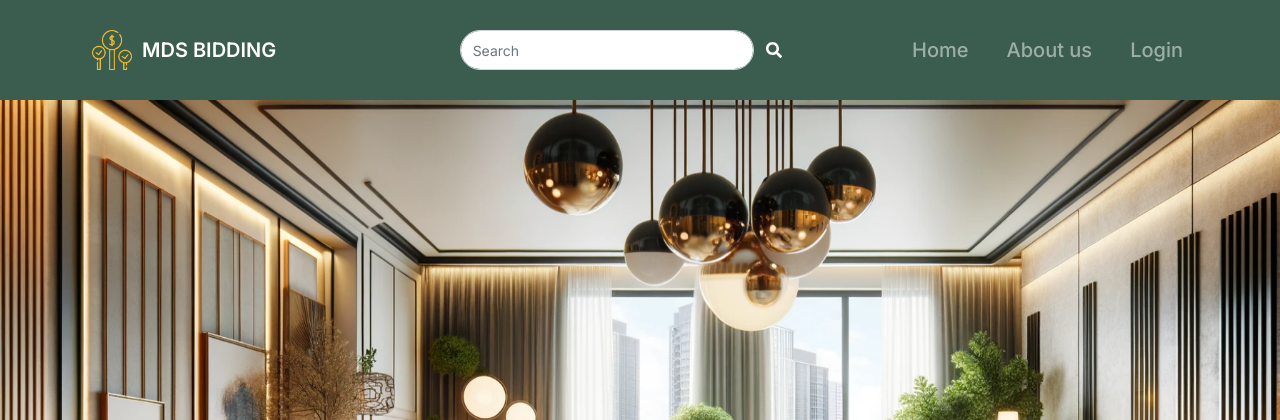
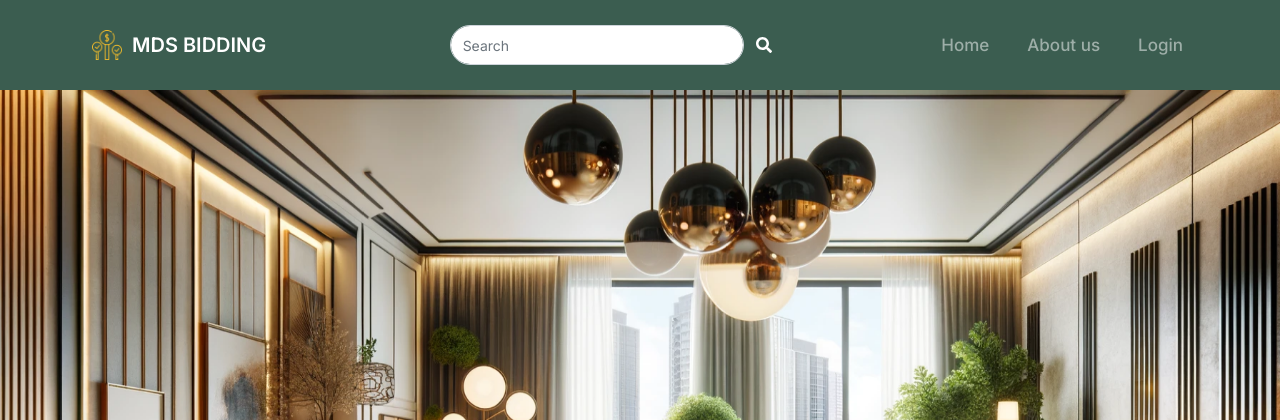
Before and after one commit to MohamedJmal99/IHM, a PHP site: page /index.php?page=home in a window 1280 px wide. Shown: the top 420 px of the page. Run offline with PHP 8.4, Linux system fonts and the light colour scheme; data comes from the database, SQL or seed files in the repository; data that the repository does not hold is empty; some libraries are stand-ins or nearby versions.

Commit message:
Modified parts in Home Page

```diff
--- a/index.php
+++ b/index.php
@@ -51,7 +51,7 @@ include('header.php');
 
     <div class="container">
 
-      <a class="custom-navbar navbar-brand " href="./" style="display: flex;align-items: center !important;"><img src="./images/enchere1.png" alt="auction-icon" style="margin: auto 10px; width: 40px !important;">MDS BIDDING</a>
+      <a class="custom-navbar navbar-brand " href="./" style="display: flex;align-items: center !important;"><img src="./images/enchere1.png" alt="auction-icon" style="margin: auto 10px; width: 30px !important;">MDS BIDDING</a>
       <button class="navbar-toggler navbar-toggler-right" type="button" data-toggle="collapse" data-target="#navbarResponsive" aria-controls="navbarResponsive" aria-expanded="false" aria-label="Toggle navigation"><span class="navbar-toggler-icon"></span></button>
       <div class="searchGroup">
 
@@ -65,13 +65,13 @@ include('header.php');
 
         <ul class="custom-navbar-nav navbar-nav ms-auto mb-2 mb-md-0">
 
-          <li class="nav-item "><a class="nav-link" href="index.php?page=home">Home</a></li>
+          <li class="nav-item "><a class="nav-link" href="index.php?page=home" style="font-size: 17px;">Home</a></li>
 
-          <li class="nav-item"><a class="nav-link" href="index.php?page=about">About us</a></li>
+          <li class="nav-item"><a class="nav-link" href="index.php?page=about" style="font-size: 17px;">About us</a></li>
           <?php if (isset($_SESSION['login_id'])) : ?>
-            <li class="nav-item"><a class="nav-link" href="admin/ajax.php?action=logout2"><?php echo "Welcome " . $_SESSION['login_name'] ?> <i class="fa fa-power-off"></i></a></li>
+            <li class="nav-item"><a class="nav-link" href="admin/ajax.php?action=logout2" style="font-size: 17px;"><?php echo "Welcome " . $_SESSION['login_name'] ?> <i class="fa fa-power-off"></i></a></li>
           <?php else : ?>
-            <li class="nav-item"><a class="nav-link" href="javascript:void(0)" id="login_now" onclick="uni_modal('Login', 'login.php')">Login</a></li>
+            <li class="nav-item"><a class="nav-link" href="javascript:void(0)" id="login_now" onclick="uni_modal('Login', 'login.php')" style="font-size: 17px;">Login</a></li>
           <?php endif; ?>
 
 
```
